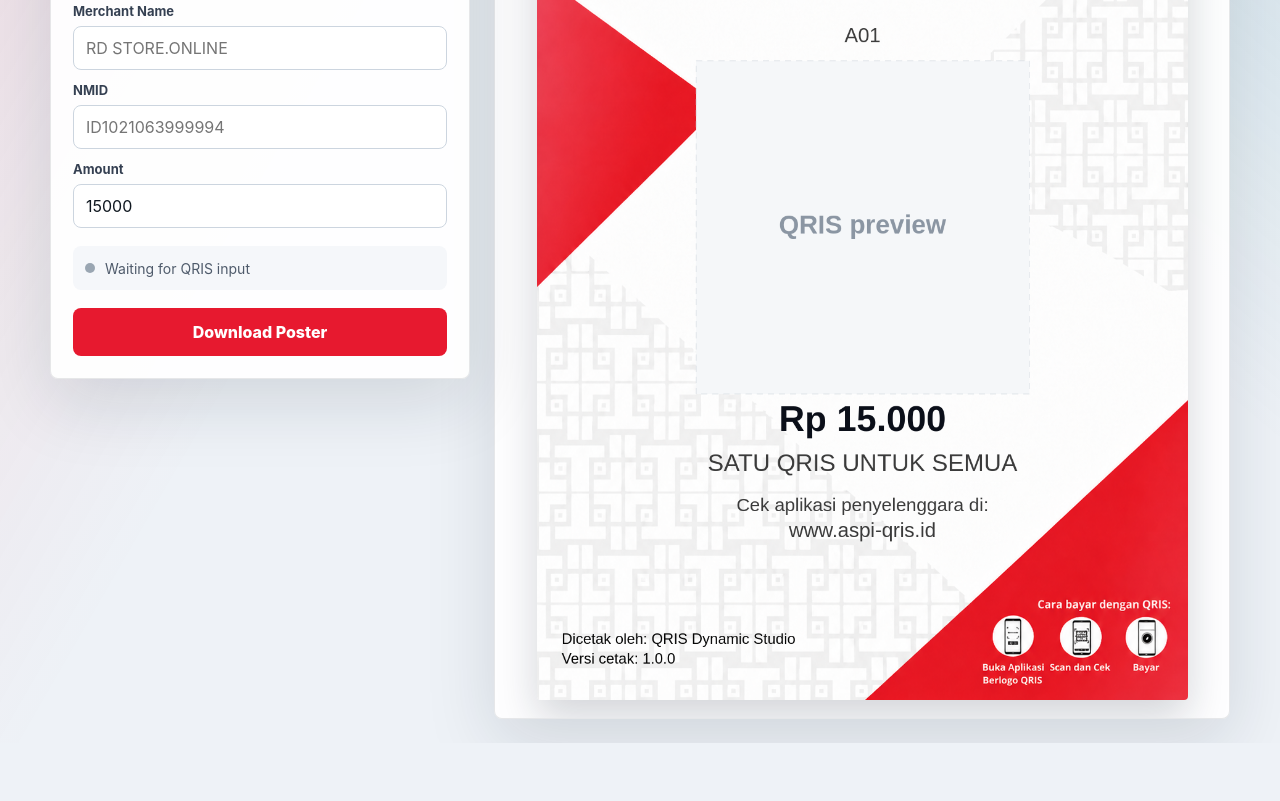
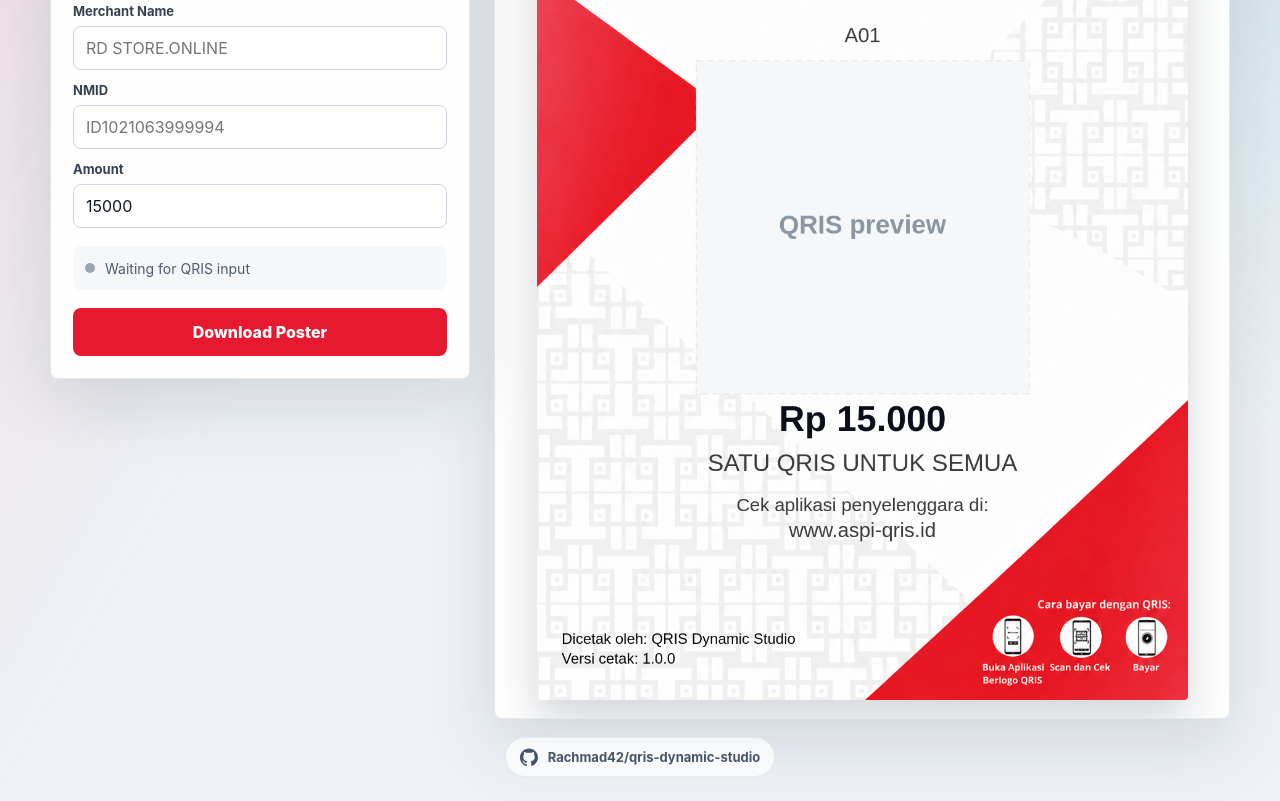
Before and after one commit to Rachmad42/qris-dynamic-studio, a website built with Vite: page index.html in a window 1280 px wide. Shown: the part 324-1125 px from the top of the page. Before the commit the page ends 1067 px from the top, so only its background shows below. Built offline with nearby package versions, Linux system fonts and the light colour scheme.

Commit message:
Add  footer

```diff
--- a/index.html
+++ b/index.html
@@ -94,6 +94,29 @@
           </div>
         </div>
       </section>
+
+      <footer class="app-footer" aria-label="Project links">
+        <a
+          class="github-link"
+          href="https://github.com/Rachmad42/qris-dynamic-studio"
+          target="_blank"
+          rel="noreferrer"
+        >
+          <svg
+            class="github-logo"
+            aria-hidden="true"
+            viewBox="0 0 24 24"
+            width="18"
+            height="18"
+            fill="currentColor"
+          >
+            <path
+              d="M12 0.5C5.37 0.5 0 5.87 0 12.5c0 5.28 3.438 9.76 8.205 11.34.6.11.82-.26.82-.58 0-.29-.01-1.04-.02-2.05-3.338.73-4.042-1.61-4.042-1.61-.546-1.39-1.333-1.76-1.333-1.76-1.089-.75.082-.74.082-.74 1.205.09 1.84 1.24 1.84 1.24 1.07 1.83 2.809 1.3 3.495 1 .108-.78.418-1.3.762-1.6-2.665-.3-5.466-1.33-5.466-5.93 0-1.31.469-2.38 1.235-3.22-.124-.3-.535-1.52.117-3.17 0 0 1.008-.32 3.3 1.23.96-.27 1.98-.4 3-.4 1.02 0 2.04.13 3 .4 2.29-1.55 3.3-1.23 3.3-1.23.653 1.65.242 2.87.118 3.17.77.84 1.235 1.91 1.235 3.22 0 4.61-2.805 5.62-5.475 5.92.43.37.815 1.1.815 2.22 0 1.6-.015 2.89-.015 3.28 0 .32.218.7.825.58C20.565 22.26 24 17.78 24 12.5 24 5.87 18.63 0.5 12 0.5z"
+            />
+          </svg>
+          <span>Rachmad42/qris-dynamic-studio</span>
+        </a>
+      </footer>
     </main>
     <script type="module" src="/src/main.js"></script>
   </body>
--- a/src/styles.css
+++ b/src/styles.css
@@ -36,6 +36,50 @@ textarea {
   gap: 24px;
   max-width: 1180px;
   margin: 0 auto;
+}
+
+.app-footer {
+  display: flex;
+  justify-content: center;
+  margin: 18px auto 0;
+  max-width: 1180px;
+}
+
+.github-link {
+  display: inline-flex;
+  align-items: center;
+  gap: 10px;
+  padding: 10px 14px;
+  border-radius: 999px;
+  color: #475569;
+  background: rgba(255, 255, 255, 0.72);
+  border: 1px solid rgba(25, 33, 44, 0.08);
+  text-decoration: none;
+  font-size: 13px;
+  font-weight: 700;
+  transition:
+    color 0.18s ease,
+    background 0.18s ease,
+    border-color 0.18s ease,
+    box-shadow 0.18s ease;
+}
+
+.github-link:hover {
+  color: #0b0f19;
+  background: rgba(255, 255, 255, 0.92);
+  border-color: rgba(25, 33, 44, 0.14);
+  box-shadow: 0 10px 26px rgba(19, 30, 43, 0.12);
+}
+
+.github-link:focus-visible {
+  outline: none;
+  box-shadow:
+    0 0 0 3px rgba(31, 122, 140, 0.22),
+    0 10px 26px rgba(19, 30, 43, 0.12);
+}
+
+.github-logo {
+  flex: 0 0 auto;
 }
 
 .panel,
```
Also changed, not shown: README.md (added).
